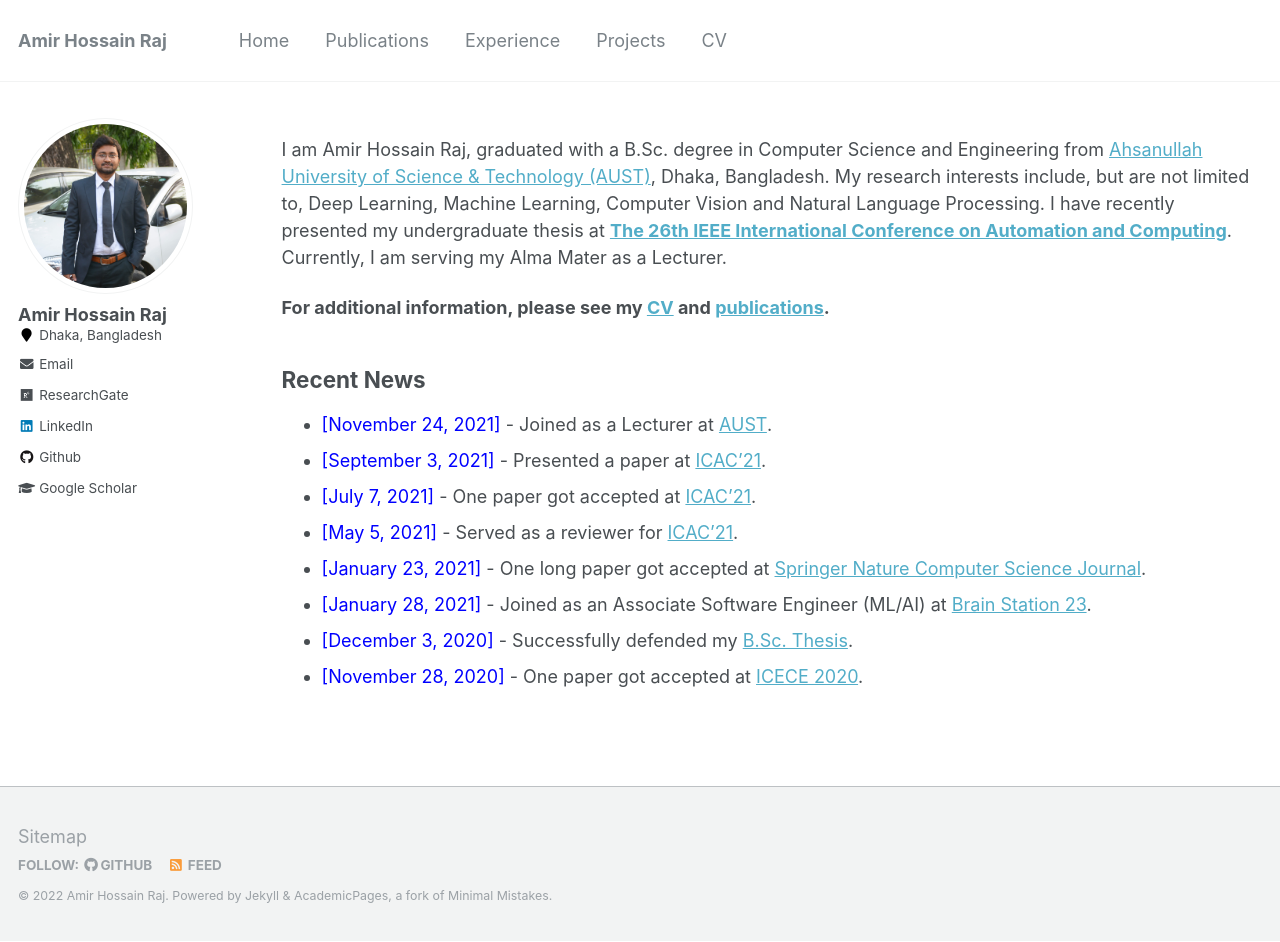
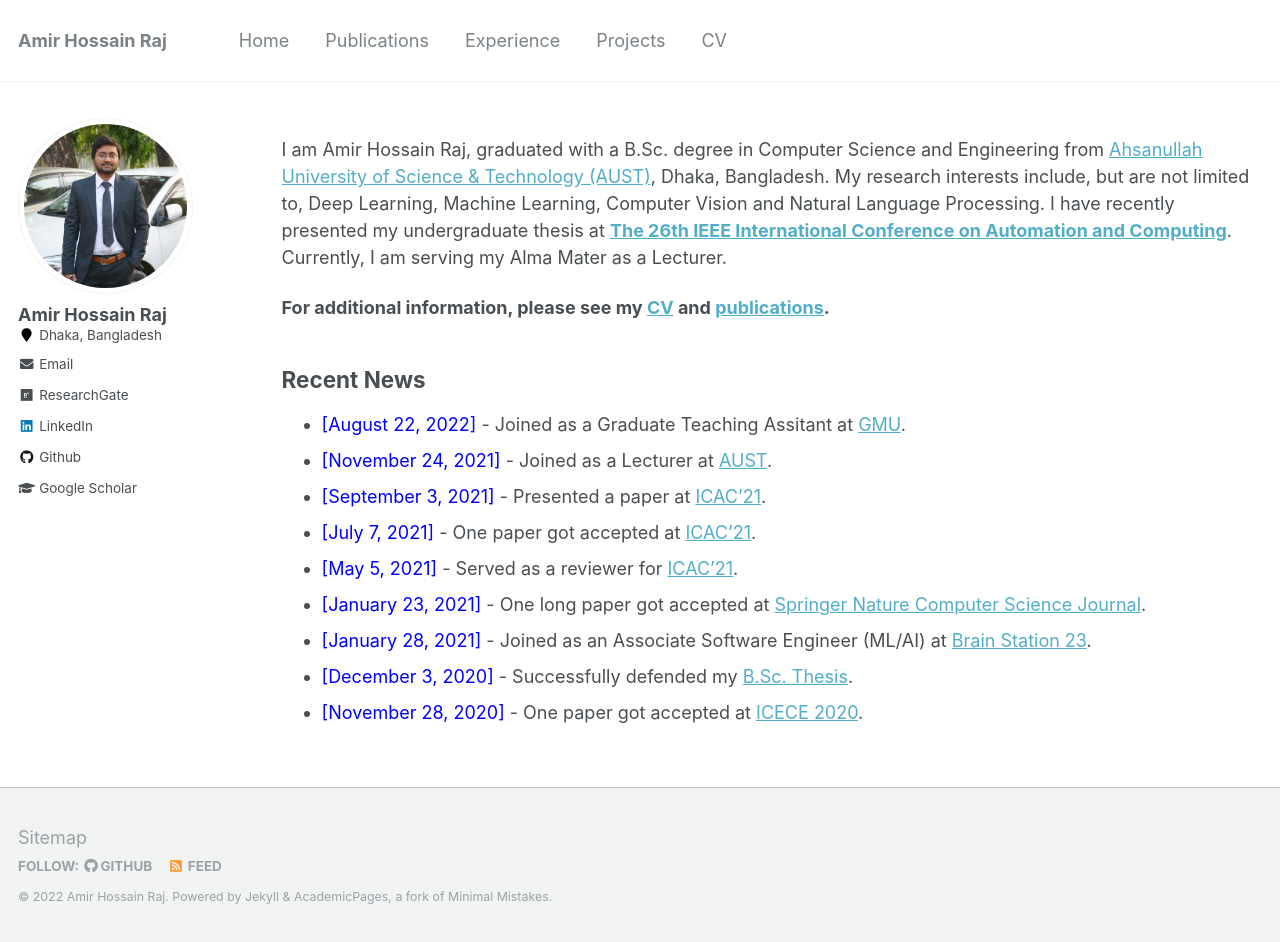
Before and after one commit to amirraj/amirraj.github.io, a Jekyll site: the page built from _pages/home.md, in a window 1280 px wide and 942 px high. Built offline with Jekyll 4.4.1, drawn with Linux system fonts in a browser that asks for light colours.

Commit message:
GTA added

```diff
--- a/_pages/home.md
+++ b/_pages/home.md
@@ -13,7 +13,7 @@ I am Amir Hossain Raj, graduated with a B.Sc. degree in Computer Science and Eng
 
 
 ## Recent News
-
+- <span style="color:Blue"> [August 22, 2022] </span> - Joined as a Graduate Teaching Assitant at [GMU](http://gmu.edu/).
 - <span style="color:Blue"> [November 24, 2021] </span> - Joined as a Lecturer at [AUST](http://aust.edu/).
 - <span style="color:Blue"> [September 3, 2021] </span> - Presented a paper at [ICAC'21](http://www.cacsuk.co.uk/index.php/icac2021).
 - <span style="color:Blue"> [July 7, 2021] </span> - One paper got accepted at [ICAC'21](http://www.cacsuk.co.uk/index.php/icac2021).
```
Also changed, not shown: Gemfile.lock.
